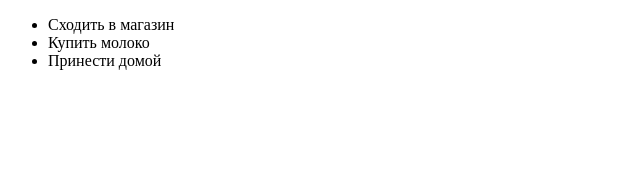
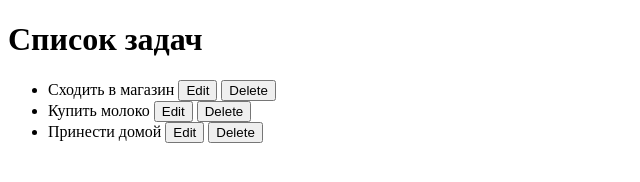
Before and after one commit to nekitfrolov/laba, a plain HTML site: page index.html in a window 1280 px wide. Shown: the whole page, without its empty margins (0-640 px from the left). Drawn offline with nearby package versions, Linux system fonts and the light colour scheme.

Commit message:
Add files via upload

```diff
--- a/index.html
+++ b/index.html
@@ -5,6 +5,13 @@
 	 <title></title>
 </head>
 <body>
+
+<h1>Список задач</h1>
+     <div class="tasks">
+         <script src="text/template" id="taskTemplate">
+             <span><%= title %></span> <button class="edit">Edit</button> <button class="delete">Delete</button>
+         </script>
+     </div>
 
 <script src="underscore.js"></script>
 <!--<script src="jquery.js"></script>-->
--- a/main.js
+++ b/main.js
@@ -12,9 +12,20 @@ $(function(){
 	App.Models.Task = Backbone.Model.extend({});
 	App.Views.Task = Backbone.View.extend({
 		tagName: 'li',
+		template: template('taskTemplate'),
 		render: function (){
-			this.$el.html( this.model.get('title') );
+			   var template = this.template(this.model.toJSON());
+	           this.$el.html( template );
 			return this;
+		},
+		events:{
+             'click .edit': 'editTask'
+		},
+		editTask: function () {
+			//alert('Вы изминили задачу!');
+			//console.log(this.model);
+			var newTaskTitle = prompt('Как назовём задачу?', this.model.get('title'));
+			this.model.set('title', newTaskTitle);
 		}
 	});
 
@@ -38,7 +49,7 @@ $(function(){
 		}
 	})
 
-	var tasksCollection = new App.Collections.Task([
+	window.tasksCollection = new App.Collections.Task([
 	{
 		title: 'Сходить в магазин',
 		priority: 4
@@ -56,6 +67,6 @@ $(function(){
 
   var tasksView = new App.Views.Tasks({ collection: tasksCollection });
 
-  tasksView.render();
-  $('body').html(tasksView.el);
+
+  $('.tasks').html(tasksView.render().el);
 });
```
